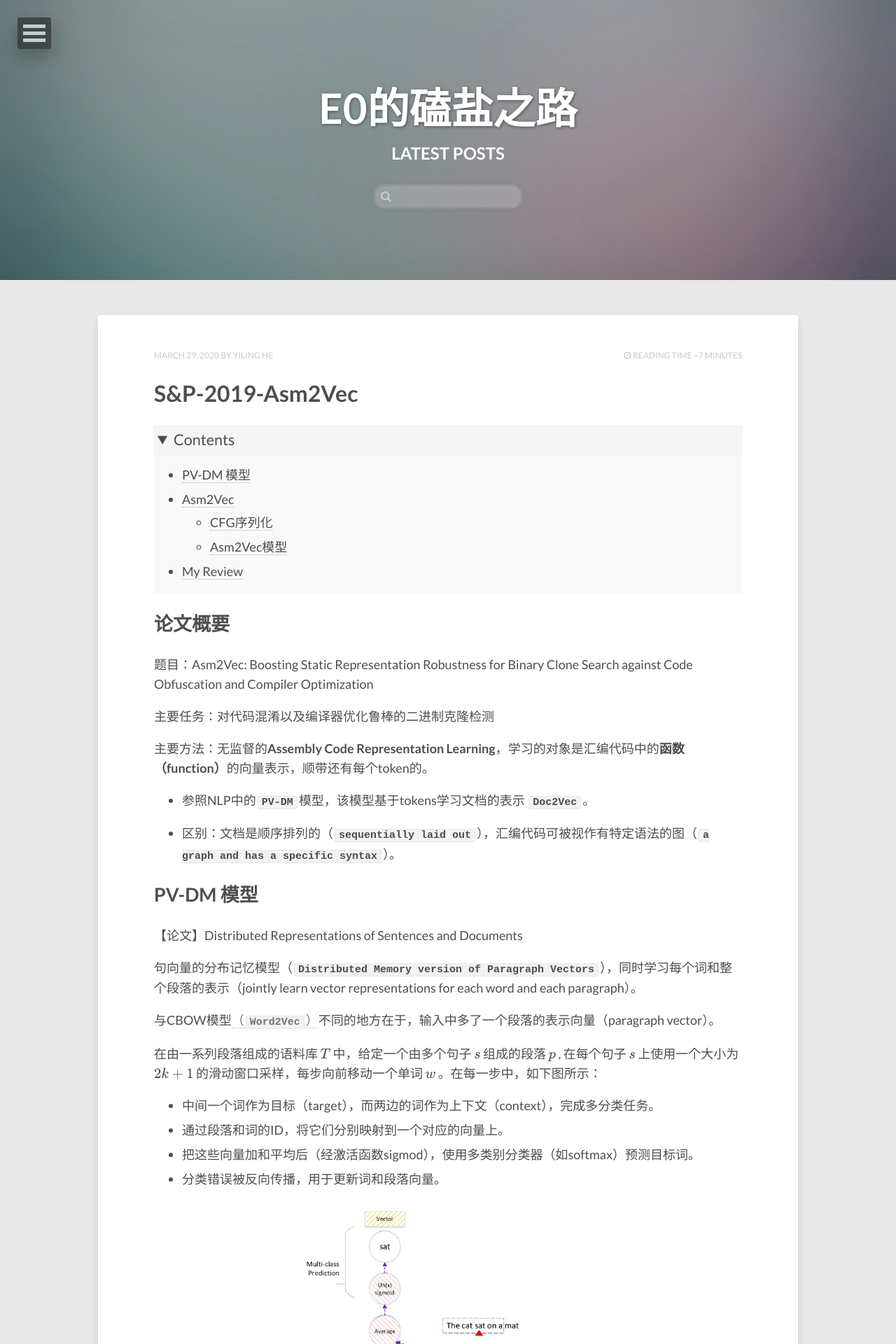
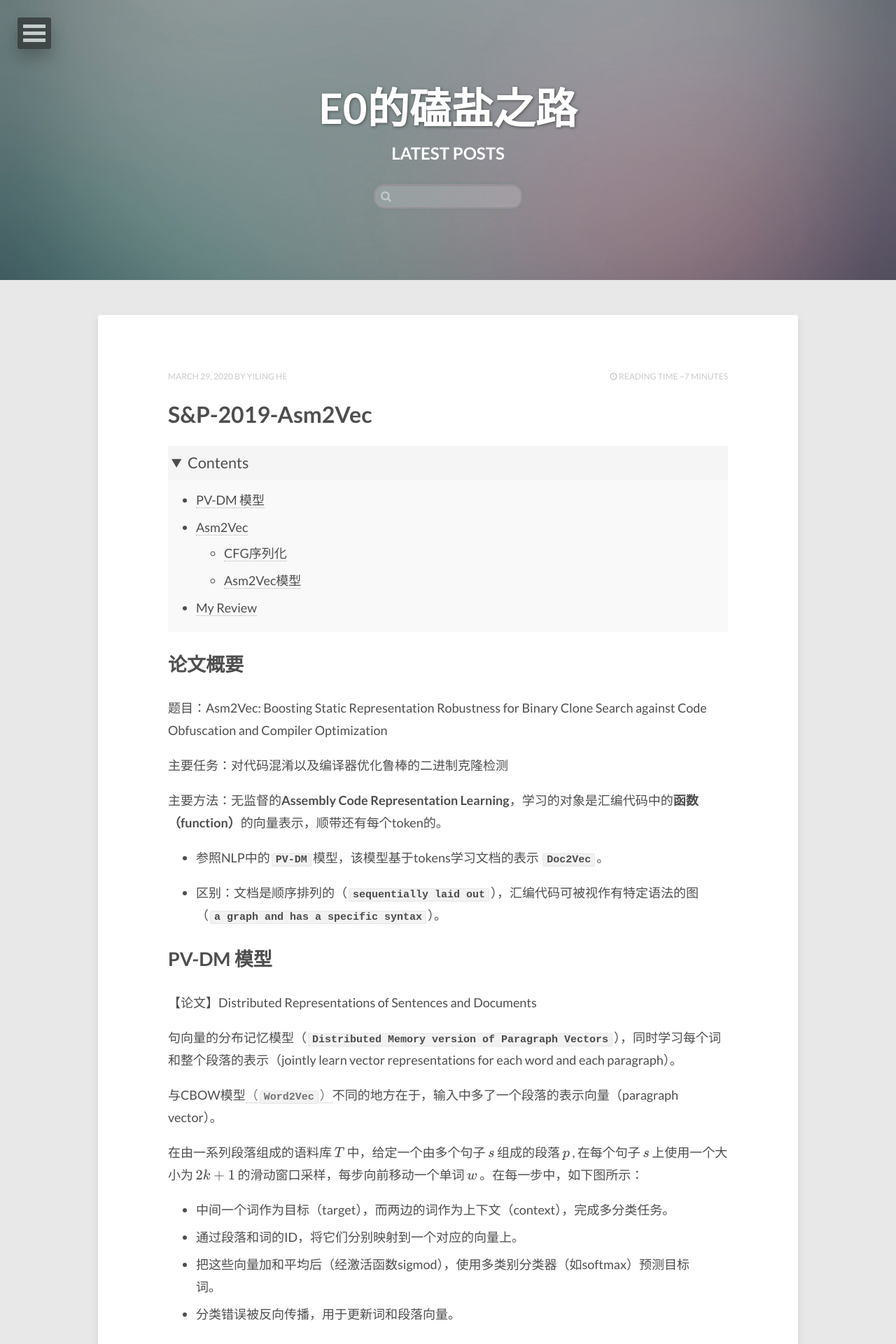
Before and after one commit to E0HYL/BLOG-OF-E0, a Jekyll site: the page built from index.html, in a window 1280 px wide. Shown: the top 1920 px of the page at 70% size. Built offline with Jekyll 4.4.1, drawn with Linux system fonts in a browser that asks for light colours; nearby versions of some CDN libraries; formulas are drawn with MathJax 3; the list of posts is cut into pages by our own code.

Commit message:
small css change

```diff
--- a/_sass/_page.scss
+++ b/_sass/_page.scss
@@ -295,7 +295,7 @@ header .entry-meta {
 		@media #{$large} {
 			max-width: 1000px;
 			margin: 50px auto 30px auto;
-			padding: 50px 80px;
+			padding: 80px 100px;
 
 			> p:first-child {
 				@include font-size(20);
@@ -491,7 +491,7 @@ header .entry-meta {
 
 		@media #{$large} {
 			margin-bottom: 30px;
-			padding: 50px 80px;
+			padding: 80px 100px;
 		}
 	}
 }
--- a/_sass/_variables.scss
+++ b/_sass/_variables.scss
@@ -20,7 +20,7 @@ $code-font                       : monospace;
 $alt-font                        : Calibri;
 
 $doc-font-size                   : 16;
-$doc-line-height                 : 28;
+$doc-line-height                 : 32;
 
 
 // set-up the body font-size / line-height
```
